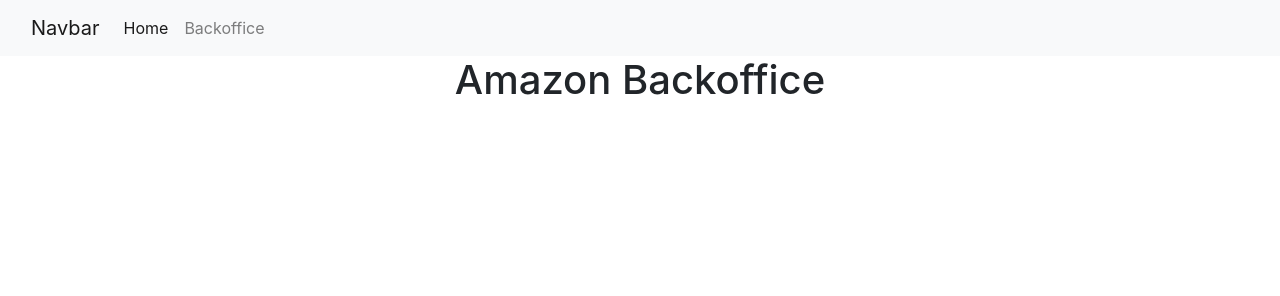
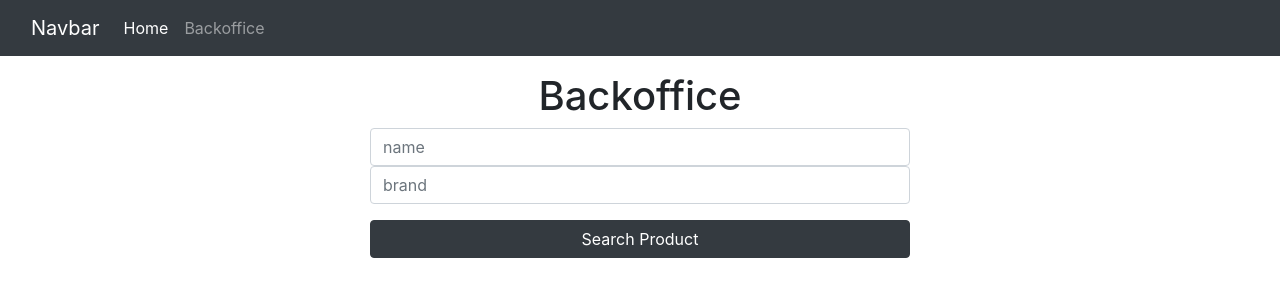
Before and after one commit to anateii/Strive-Homework-M3D7-D8, a plain HTML site: page backoffice.html in a window 1280 px wide. Drawn offline with nearby package versions, Linux system fonts and the light colour scheme.

```diff
--- a/backoffice.html
+++ b/backoffice.html
@@ -11,7 +11,7 @@
     <title>Backoffice Amazon</title>
   </head>
   <body>
-    <nav class="navbar navbar-expand-lg navbar-light bg-light">
+    <nav class="navbar navbar-expand-lg navbar-dark bg-dark">
         <div class="container-fluid">
             <a class="navbar-brand" href="#">Navbar</a>
             <button class="navbar-toggler" type="button" data-bs-toggle="collapse" data-bs-target="#navbarNav"
@@ -34,18 +34,24 @@
 
     <div class="container">
         <div class="row">
-            <div class="col-12 col-md-6 mx-auto">
-                <h1 class="text-center">Amazon Backoffice</h1>
+            <div class="col-12 col-md-6 mx-auto mt-3">
 
-                <ul class="list-group" id="events-list">
-                    <!-- <li class="list-group-item">An item</li> -->
-                </ul>
+                <h1 class="text-center">Backoffice</h1>
+
+                <form class="d-flex flex-column" onsubmit="handleSubmit(event)">
+                    <input class="form-control" type="text" placeholder="name">
+                    <input class="form-control" type="text" placeholder="brand">
+
+
+                    <button type="submit" class="btn btn-dark btn-block mt-3 mx-auto">Search Product</button>
+                </form>
+
             </div>
         </div>
     </div>
 
     <script>
-        const [name, description, price, time] = document.querySelectorAll("form input")
+        const [name,brand] = document.querySelectorAll("form input")
 
         async function handleSubmit(e) {
             // We do not want the form to submit the input data to the server unmanaged
@@ -53,16 +59,17 @@
             // Instead, we want to handle ourselves the request via AJAX.
             e.preventDefault()
 
-            const bodyObject = {
-                name: name.value,
-                description: description.value,
-                price: price.value,
-                time: time.value
+            const productModel ={
+                name: name.value,  //REQUIRED
+                brand: brand.value
             }
 
-            const body = JSON.stringify(bodyObject)
 
-            const response = await fetch("https://striveschool-api.herokuapp.com/api/agenda",
+
+
+            const body = JSON.stringify(productModel)
+
+            const response = await fetch("https://striveschool-api.herokuapp.com/api/product/",
                 {
                     // By default the method is "GET".
                     // To Create a new resource, we use the "POST" method.
@@ -70,7 +77,7 @@
                     headers: {
                         // Authorization header identifying your user
                         // "Authorization": "Bearer A_VERY_LONG_STRING_1234567890",
-
+                        "Authorization": "Bearer eyJhbGciOiJIUzI1NiIsInR5cCI6IkpXVCJ9.eyJfaWQiOiI2MjI4YWQ0ODRlYTdiMTAwMTVkMDY3YTQiLCJpYXQiOjE2NDY4MzI5NjgsImV4cCI6MTY0ODA0MjU2OH0.iw_De_SKj7A9zRwCBhCf-pwonYSVhx22Dbc1N3UVGNs",
                         // If you forget to tell the server that you are sending JSON, it will not understand
                         // It will not be able to parse your body
                         "Content-Type": "application/json"
@@ -82,7 +89,7 @@
             // Response.ok is only checking whether the response.status is 200-299
             if (response.ok) {
                 const data = await response.json()
-                console.log(data)
+                console.log(data.push(body))
                 alert("Success! The event was successfully created.")
             } else {
                 alert("Something went wrong. Please try again later")
```
Also changed, not shown: index.html (+24 -5 lines).
